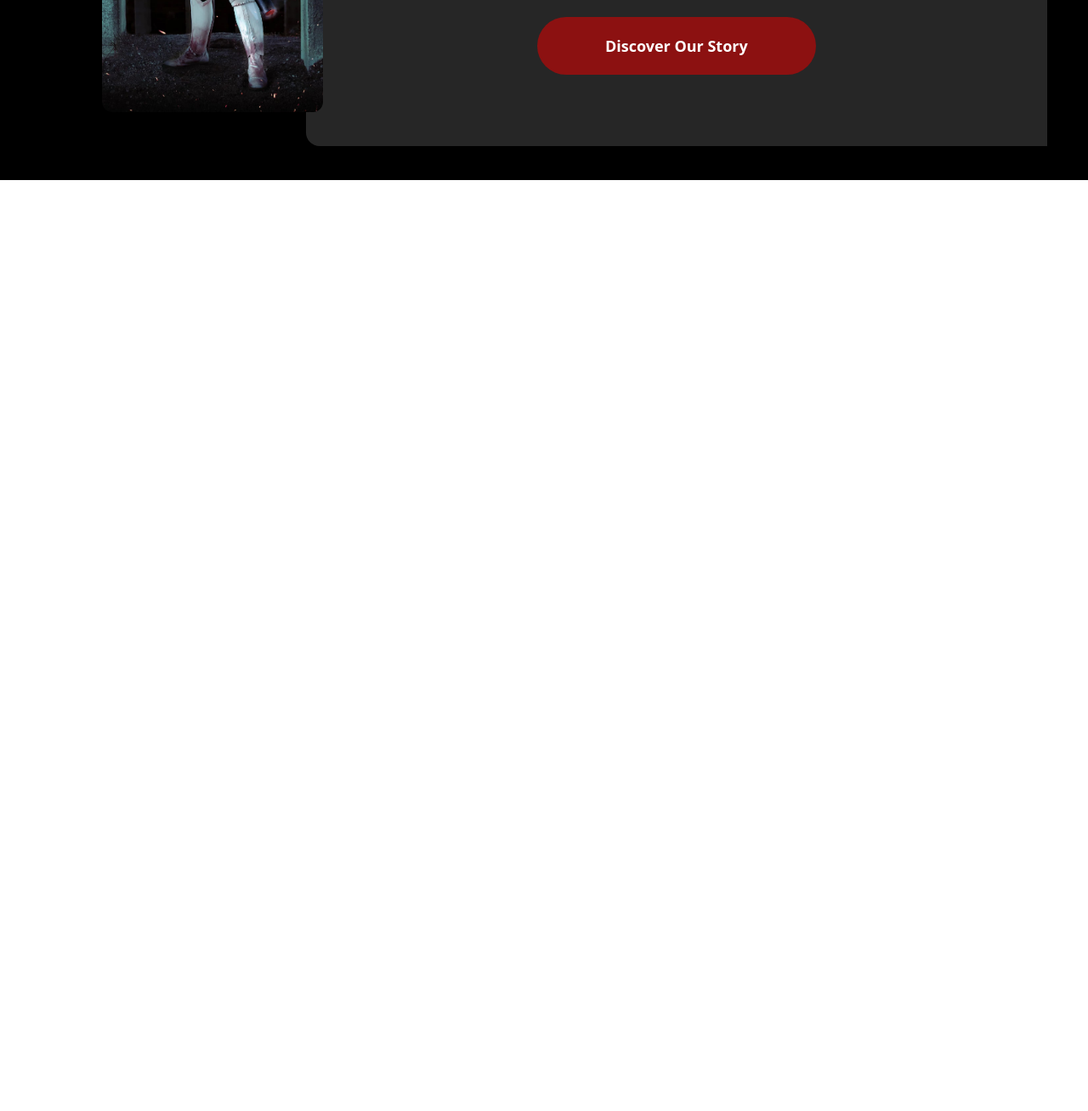
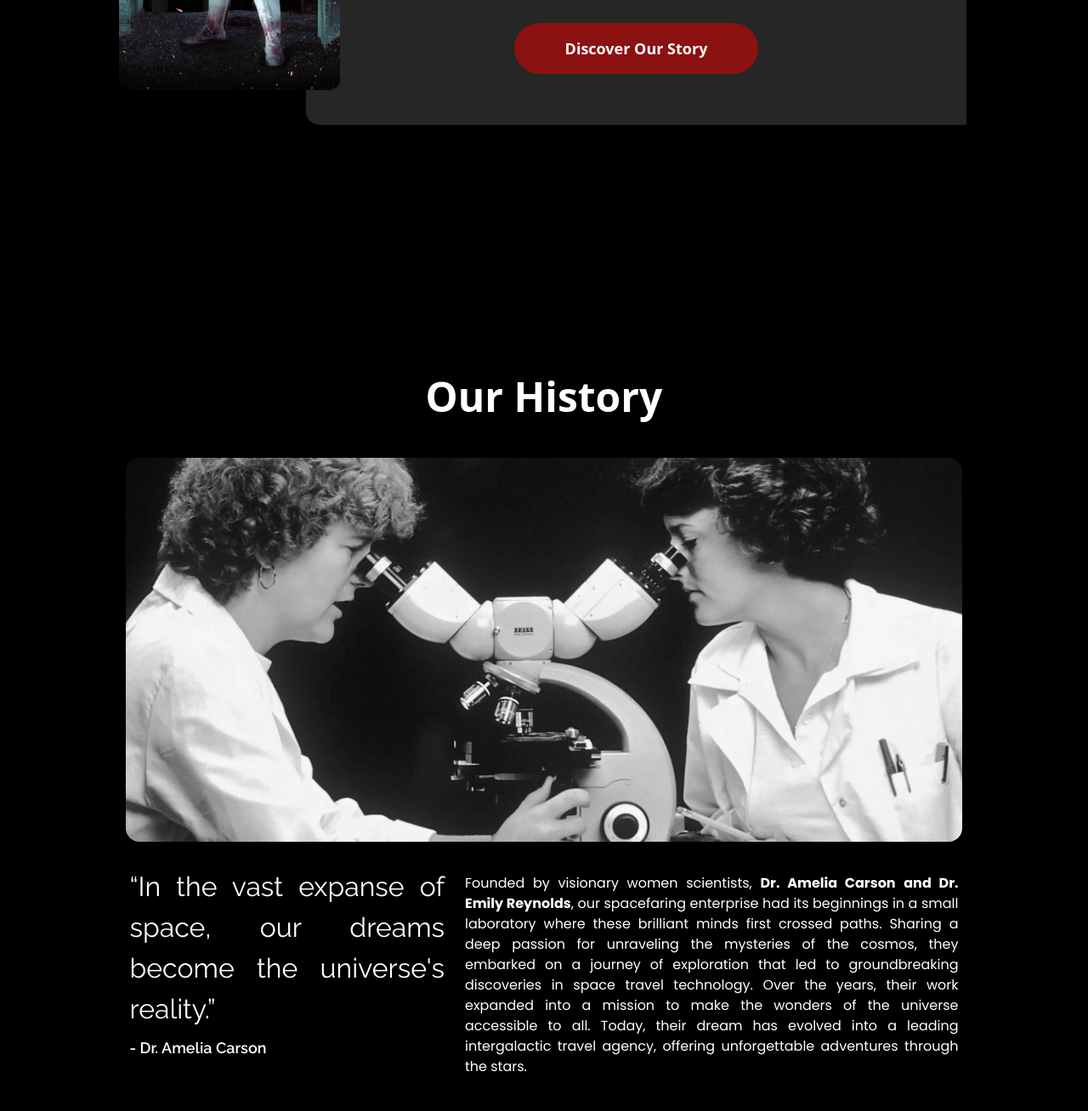
Before and after one commit to ram7567891987/Star-Wars-Website, a website: page index.html in a window 1280 px wide. Shown: the part 1340-2648 px from the top of the page at 85% size. Before the commit the page ends 1552 px from the top, so only its background shows below. Drawn offline with Linux system fonts and the light colour scheme.

Commit message:
Add history Section and correction closed comments

```diff
--- a/assets/css/input.css
+++ b/assets/css/input.css
@@ -14,4 +14,5 @@
 
 @theme {
     --font-raleway: "Raleway", sans-serif;
+    --font-poppins: "Poppins", sans-serif;
 }
--- a/index.html
+++ b/index.html
@@ -8,7 +8,7 @@
     <link rel="preconnect" href="https://fonts.googleapis.com" />
     <link rel="preconnect" href="https://fonts.gstatic.com" crossorigin />
     <link
-      href="https://fonts.googleapis.com/css2?family=Raleway:ital,wght@0,100..900;1,100..900&display=swap"
+      href="https://fonts.googleapis.com/css2?family=Poppins:ital,wght@0,100;0,200;0,300;0,400;0,500;0,600;0,700;0,800;0,900;1,100;1,200;1,300;1,400;1,500;1,600;1,700;1,800;1,900&family=Raleway:ital,wght@0,100..900;1,100..900&display=swap"
       rel="stylesheet"
     />
     <!-- Tailwind CSS -->
@@ -46,7 +46,9 @@
           Embark on an <span class="font-bold">Interstellar Odyssey </span> in a
           Galaxy Far, Far Away.
         </h2>
-        <p class="text-justify max-w-127.5 text-lg pt-5">
+        <p
+          class="text-justify max-w-143.75 text-lg pt-5 font-poppins leading-[1.2]"
+        >
           Welcome to a galaxy of limitless possibilities, where the stars are
           your waypoints and adventure knows no bounds. Are you ready to embark
           on an interstellar odyssey in a galaxy far, far away?
@@ -65,7 +67,7 @@
       <div class="flex items-center">
         <!-- Stat img -->
         <div
-          class="w-65 h-125 bg-[url('../img/info.jpg')] bg-cover bg-center block relative z-2 right-60 rounded-xl"
+          class="w-65 h-125 bg-[url('../img/info.jpg')] bg-cover bg-center block relative z-2 right-55 rounded-xl"
         ></div>
         <div
           class="bg-[#262626FF] h-[88%] w-[stretch] rounded-l-2xl absolute z-1 grow"
@@ -73,8 +75,17 @@
           <!-- Stat Info -->
           <div class="pt-20 px-20 flex flex-col justify-center text-white">
             <!-- Stat Title -->
-             <h2 class="text-center text-2xl pb-4 uppercase font-raleway">You Only Have One Life, <span class="font-bold">Why Not Explore the Cosmos?</span></h2>
-            <p class="text-center leading-[1.2] mx-auto max-w-114.75 text-lg">
+            <h2 class="text-center text-2xl uppercase font-raleway">
+              You Only Have One Life
+            </h2>
+            <h2
+              class="font-bold text-2xl pb-4 uppercase font-raleway text-center"
+            >
+              Why Not Explore the Cosmos?
+            </h2>
+            <p
+              class="text-center leading-[1.2] mx-auto max-w-114.75 text-lg font-poppins"
+            >
               <!-- max-w-112.5 -->
               At our spacefaring agency, we invite you to embark on an
               extraordinary journey that transcends the boundaries of your
@@ -99,19 +110,58 @@
                 </div>
               </div>
             </div>
-            <!-- </Statistics> -->
+            <!-- /Statistics -->
             <div class="flex justify-center">
               <button
-                class="py-5 px-20 rounded-full font-bold bg-[#8c1111FF] text-lg max-w-90"
+                class="py-4 px-15 rounded-full font-bold bg-[#8c1111FF] text-lg max-w-90"
               >
                 Discover Our Story
               </button>
             </div>
           </div>
-          <!-- </Stat Info> -->
+          <!-- /Stat Info -->
         </div>
       </div>
     </div>
-    <!-- </Statistics section> -->
+    <!-- /Statistics section -->
+
+    <!-- History Section -->
+    <div class="bg-black py-64.25 text-white">
+      <!-- History Title -->
+      <h2 class="text-center text-5xl font-bold pb-12">Our History</h2>
+      <!-- History Content -->
+      <div class="flex justify-center flex-col">
+        <!-- History img -->
+        <div
+          class="bg-[url('../img/info-2.jpg')] bg-cover bg-center h-113 w-246 rounded-2xl mx-auto"
+        ></div>
+        <div class="flex max-w-243.75 mx-auto text-justify py-7.25">
+          <div>
+            <p class="text-[32px] font-raleway pb-2">
+              “In the vast expanse of space, our dreams become the universe's
+              reality.”
+            </p>
+            <p class="text-[18px] font-semibold font-raleway">
+              - Dr. Amelia Carson
+            </p>
+          </div>
+          <p class="max-w-[62%] pl-6 py-2 font-poppins">
+            Founded by visionary women scientists,
+            <span class="font-bold">Dr. Amelia Carson</span>
+            <span class="font-bold">and Dr. Emily Reynolds</span>, our
+            spacefaring enterprise had its beginnings in a small laboratory
+            where these brilliant minds first crossed paths. Sharing a deep
+            passion for unraveling the mysteries of the cosmos, they embarked on
+            a journey of exploration that led to groundbreaking discoveries in
+            space travel technology. Over the years, their work expanded into a
+            mission to make the wonders of the universe accessible to all.
+            Today, their dream has evolved into a leading intergalactic travel
+            agency, offering unforgettable adventures through the stars.
+          </p>
+        </div>
+      </div>
+      <!-- /History Content -->
+    </div>
+    <!-- /History Section -->
   </body>
 </html>
```
Also changed, not shown: assets/css/output.css.
